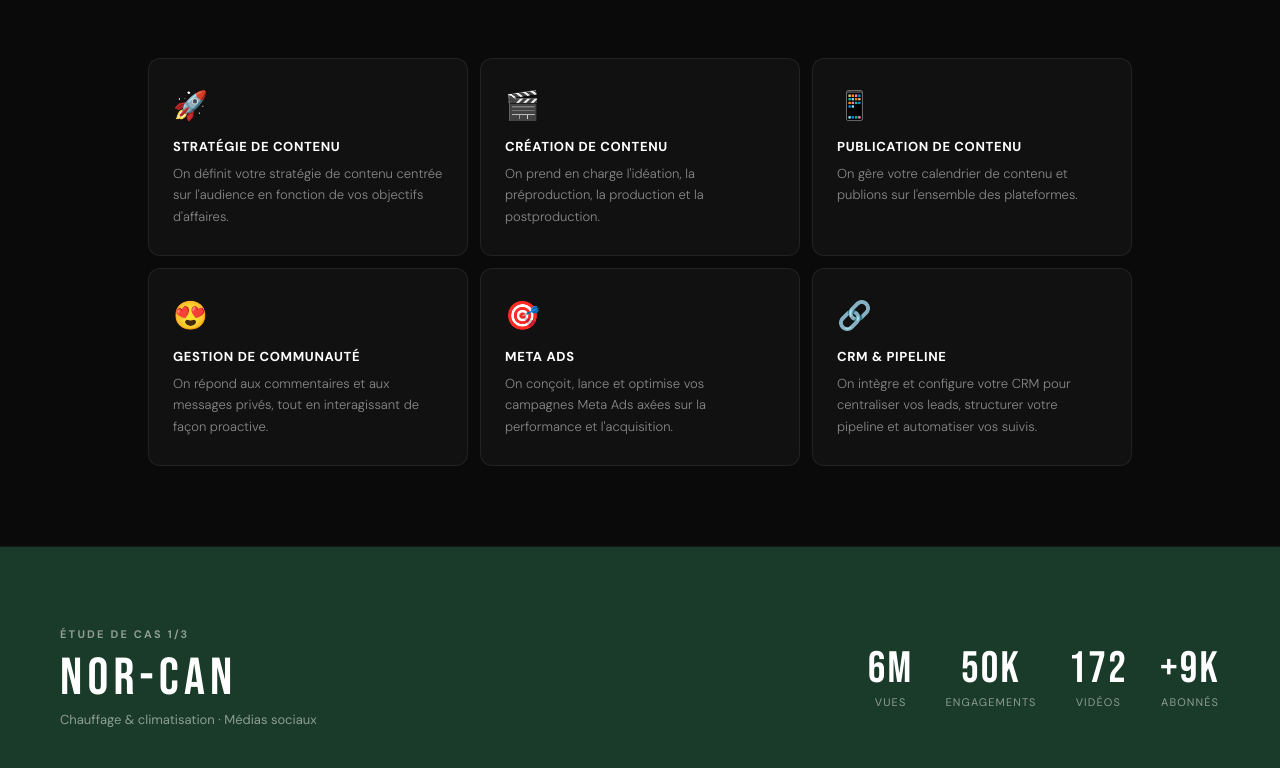
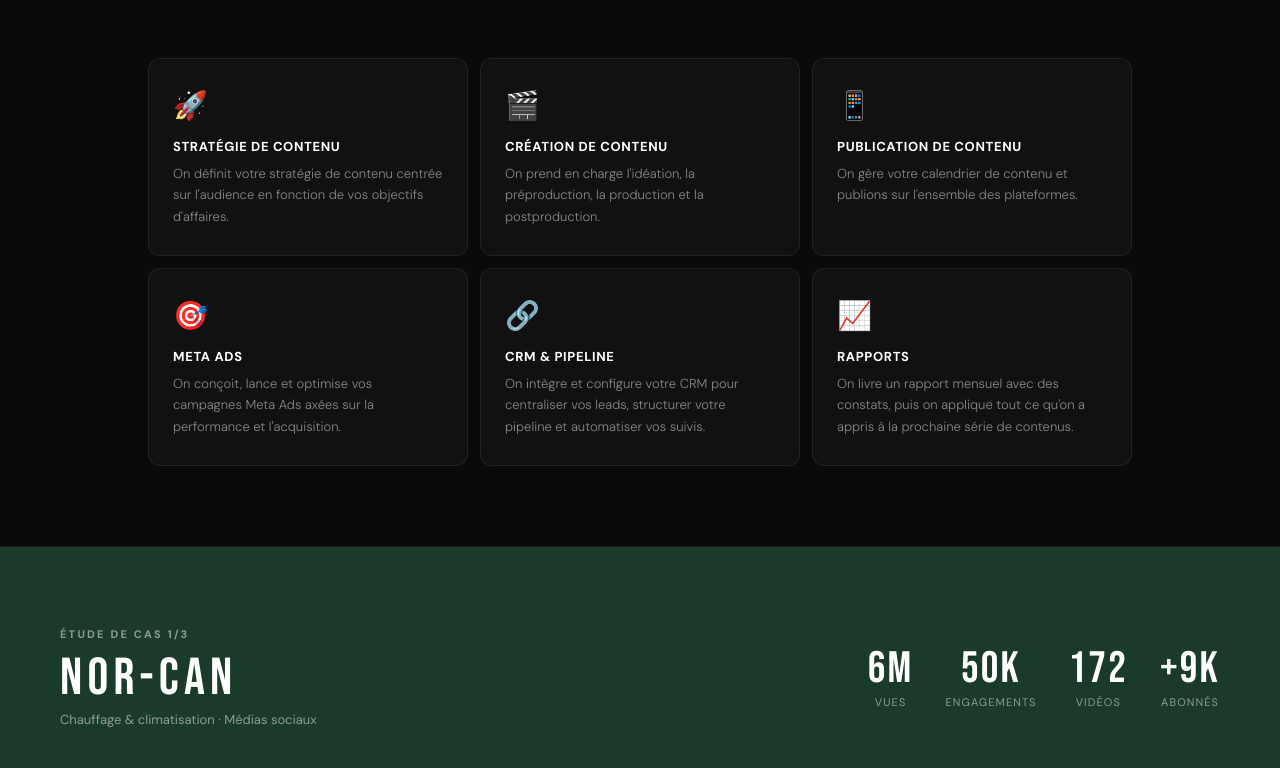
Before and after one commit to auchumedia/auchumedia-website, a React (Create React App) app: page /entreprises in a window 1280 px wide. Shown: the part 881-1649 px from the top of the page. Built offline with nearby package versions, Linux system fonts and the light colour scheme.

Commit message:
Update Entreprises.js

```diff
--- a/src/pages/Entreprises.js
+++ b/src/pages/Entreprises.js
@@ -255,16 +255,16 @@ export default function Entreprises() {
             { icon: '🚀', title: 'Stratégie de contenu', desc: "On définit votre stratégie de contenu centrée sur l'audience en fonction de vos objectifs d'affaires." },
             { icon: '🎬', title: 'Création de contenu', desc: "On prend en charge l'idéation, la préproduction, la production et la postproduction." },
             { icon: '📱', title: 'Publication de contenu', desc: "On gère votre calendrier de contenu et publions sur l'ensemble des plateformes." },
-            { icon: '😍', title: 'Gestion de communauté', desc: "On répond aux commentaires et aux messages privés, tout en interagissant de façon proactive." },
             { icon: '🎯', title: 'Meta Ads', desc: "On conçoit, lance et optimise vos campagnes Meta Ads axées sur la performance et l'acquisition." },
             { icon: '🔗', title: 'CRM & Pipeline', desc: "On intègre et configure votre CRM pour centraliser vos leads, structurer votre pipeline et automatiser vos suivis." },
+            { icon: '📈', title: 'Rapports', desc: "On livre un rapport mensuel avec des constats, puis on applique tout ce qu'on a appris à la prochaine série de contenus." },
           ] : [
             { icon: '🚀', title: 'Content strategy', desc: "We define your audience-focused content strategy based on your business objectives." },
             { icon: '🎬', title: 'Content creation', desc: "We handle ideation, pre-production, production and post-production." },
             { icon: '📱', title: 'Content publishing', desc: "We manage your content calendar and publish across all platforms." },
-            { icon: '😍', title: 'Community management', desc: "We respond to comments and DMs while proactively engaging with relevant accounts." },
             { icon: '🎯', title: 'Meta Ads', desc: "We design, launch and optimize your Meta Ads campaigns focused on performance and acquisition." },
             { icon: '🔗', title: 'CRM & Pipeline', desc: "We integrate and configure your CRM to centralize leads, structure your pipeline and automate follow-ups." },
+            { icon: '📈', title: 'Reports', desc: "We deliver a monthly report with insights, then apply everything learned to the next content series." },
           ]).map((item, i) => (
             <FadeIn key={i} delay={i * 0.07}>
               <div style={{ background: '#111', border: '0.5px solid rgba(255,255,255,0.07)', borderRadius: '12px', padding: '28px 24px', transition: 'border-color 0.2s', height: '100%' }}
```
